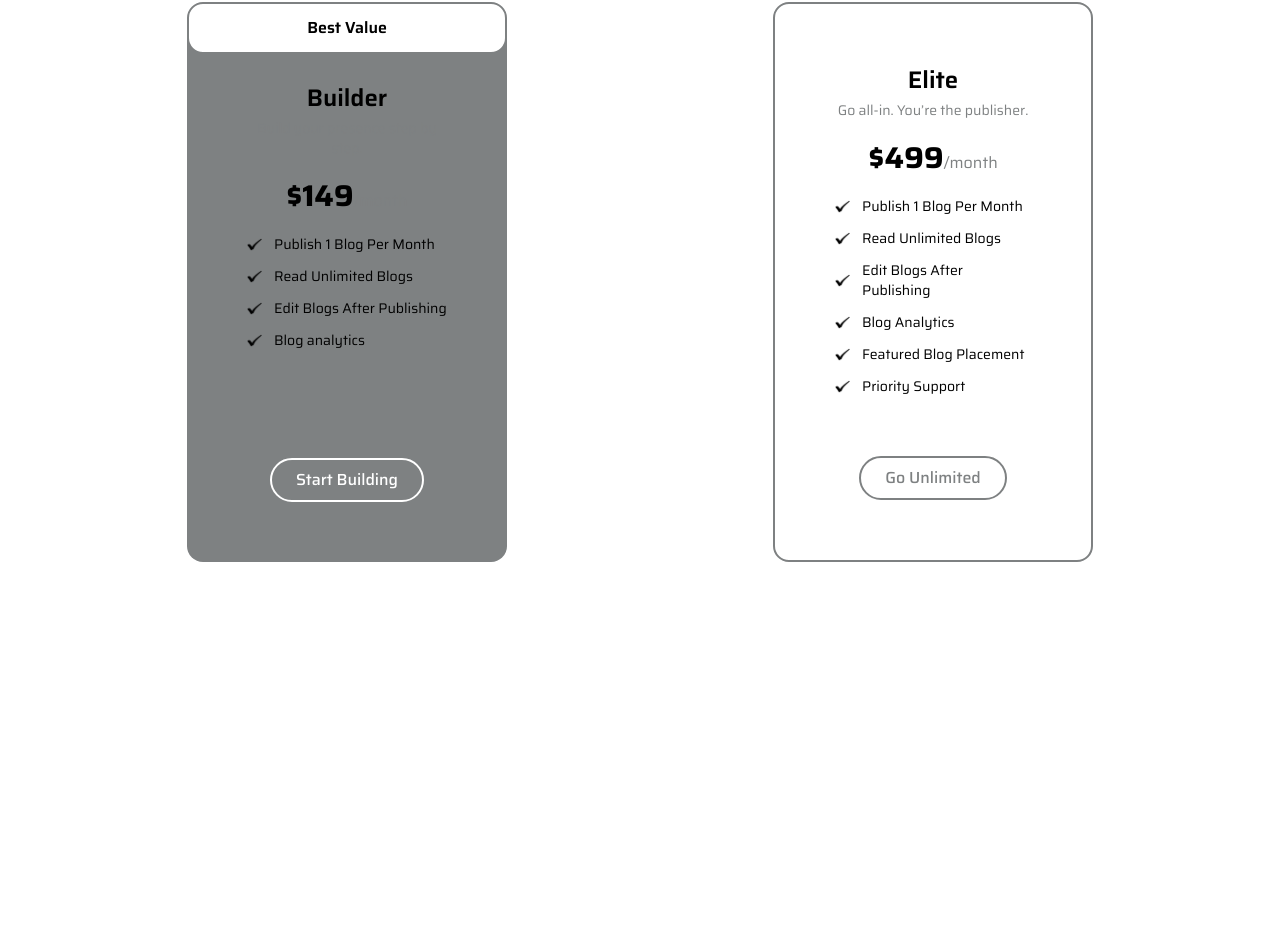
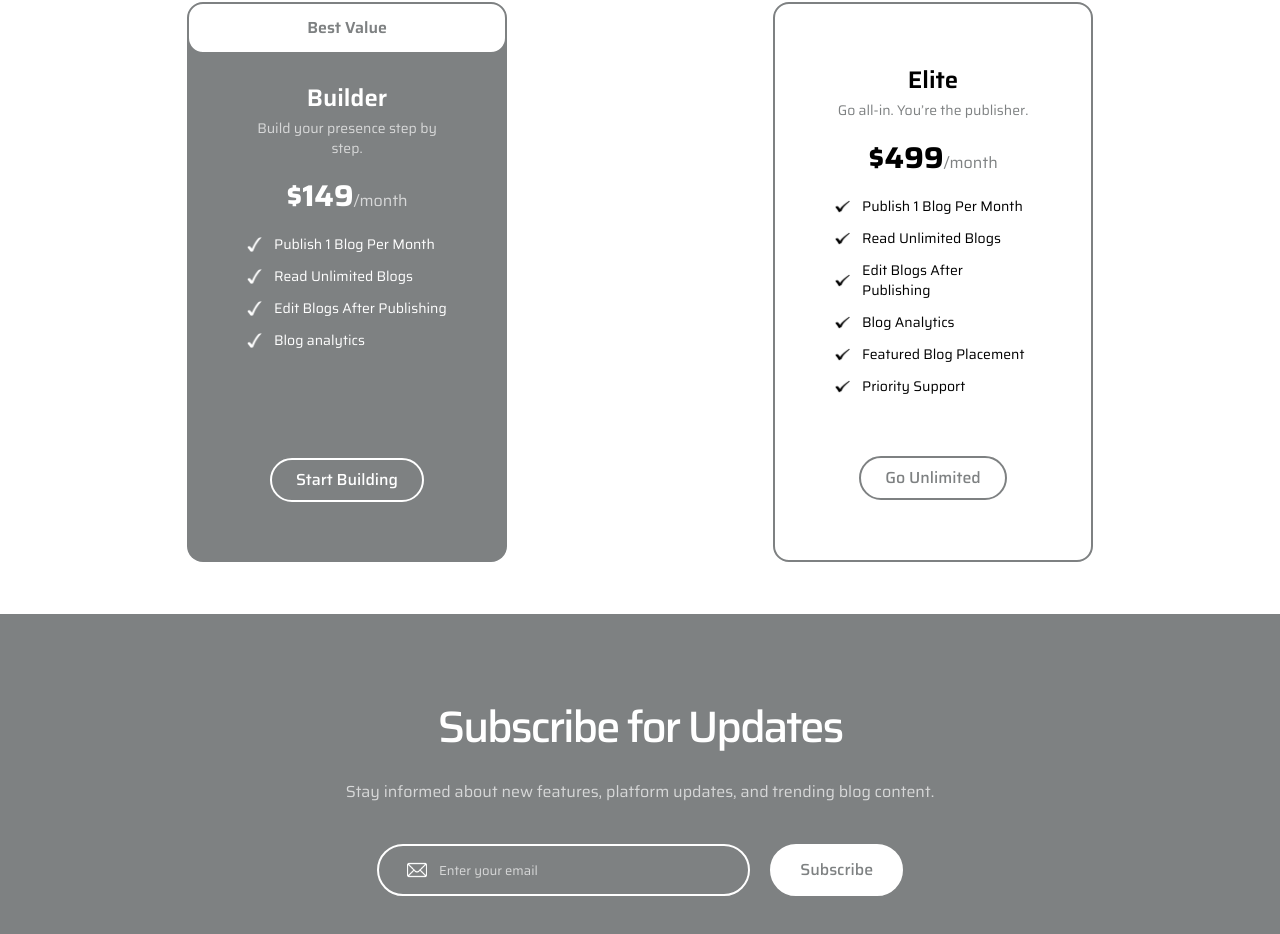
Before and after one commit to DarshParikh25/OpenVerse, a React (Vite) app in the folder client/: page / in a window 1280 px wide. Shown: the part 3238-4172 px from the top of the page. Before the commit the page ends 3852 px from the top, so only its background shows below. Built offline with nearby package versions, Linux system fonts and the light colour scheme; the HTML template or start-up script is replaced by a standard one; a web font is replaced by a local one.

Commit message:
Created Subscribe Option for getting Latest Updates

```diff
--- a/client/src/components/Plans.tsx
+++ b/client/src/components/Plans.tsx
@@ -57,31 +57,31 @@ const Plans = (): JSX.Element => {
                 </div>
 
                 {/* Builder */}
-                <div className='w-70 lg:w-80 p-10 sm:p-15 rounded-2xl flex flex-col gap-5 justify-self-center md:relative bg-[#7e8182] relative max-2xl:mt-5'>
-                    <p className='bg-white w-70 lg:w-80 absolute left-0 -top-5 rounded-2xl border-2 border-[#7e8182] py-3 text-center font-semibold'>Best Value</p>
+                <div className='w-70 lg:w-80 p-10 sm:p-15 rounded-2xl flex flex-col gap-5 justify-self-center md:relative bg-[#7e8182] relative max-2xl:mt-5 text-white'>
+                    <p className='bg-white w-70 lg:w-80 absolute left-0 -top-5 rounded-2xl border-2 border-[#7e8182] py-3 text-center font-semibold text-[#7e8182]'>Best Value</p>
                     <div className='flex flex-col justify-center items-center gap-1'>
                         <h3 className='text-2xl font-semibold'>Builder</h3>
-                        <p className='text-sm text-[#7e8182] text-center'>Build your presence step by step.</p>
+                        <p className='text-sm text-[#ffffffb1] text-center'>Build your presence step by step.</p>
                     </div>
                     <p className='self-center'>
                         <span className='text-3xl font-bold'>$149</span>
-                        <span className='text-[#7e8182]'>/month</span>
+                        <span className='text-[#ffffffb1]'>/month</span>
                     </p>
                     <div className='flex flex-col gap-3 text-sm'>
                         <div className='flex items-center gap-3'>
-                            <img src="/tick.png" alt="" className='w-3.75' />
+                            <img src="/white-tick.png" alt="" className='w-3.75' />
                             <p>Publish 1 Blog Per Month</p>
                         </div>
                         <div className='flex items-center gap-3'>
-                            <img src="/tick.png" alt="" className='w-3.75' />
+                            <img src="/white-tick.png" alt="" className='w-3.75' />
                             <p>Read Unlimited Blogs</p>
                         </div>
                         <div className='flex items-center gap-3'>
-                            <img src="/tick.png" alt="" className='w-3.75' />
+                            <img src="/white-tick.png" alt="" className='w-3.75' />
                             <p>Edit Blogs After Publishing</p>
                         </div>
                         <div className='flex items-center gap-3'>
-                            <img src="/tick.png" alt="" className='w-3.75' />
+                            <img src="/white-tick.png" alt="" className='w-3.75' />
                             <p>Blog analytics</p>
                         </div>
                     </div>
--- /dev/null
+++ b/client/src/components/Subscription.tsx
@@ -0,0 +1,27 @@
+import type { JSX } from 'react';
+
+const Subscription = (): JSX.Element => {
+    return (
+        <div className='w-full flex flex-col justify-center items-center bg-[#7e8182] p-20 gap-5 text-white'>
+            <h2 className='max-md:text-4xl text-[2.75rem] tracking-tighter font-medium'>Subscribe for Updates</h2>
+            <p className='text-[#ffffffb1]'>Stay informed about new features, platform updates, and trending blog content.</p>
+            <form className='flex w-full justify-center mt-5 gap-5'>
+                <div className='flex border-2 border-white rounded-full px-7 py-3 w-1/3 gap-3 items-center'>
+                    <img src="/email.png" alt="email for subscribing for the updates" className='w-5' />
+                    <input
+                        type="email"
+                        value={''}
+                        id='value'
+                        placeholder='Enter your email'
+                        className='outline-none text-sm w-full'
+                    />
+                </div>
+                <button type="submit" className='border-2 border-white rounded-full h-fit self-center px-7 py-3 bg-white text-[#7e8182] font-medium cursor-pointer hover:text-white hover:bg-transparent transition-all duration-300'>
+                    Subscribe
+                </button>
+            </form>
+        </div>
+    )
+}
+
+export default Subscription;
--- a/client/src/index.css
+++ b/client/src/index.css
@@ -7,3 +7,8 @@
 #dash {
     background: linear-gradient(90deg, #000, #fff);
 }
+
+::placeholder {
+    color: #ffffffb1;
+    font-size: small;
+}
--- a/client/src/pages/Home.tsx
+++ b/client/src/pages/Home.tsx
@@ -2,6 +2,7 @@ import type { JSX } from "react"
 import Hero from "../components/Hero"
 import About from "../components/About"
 import Plans from "../components/Plans"
+import Subscription from "../components/Subscription"
 
 const Home = (): JSX.Element => {
     return (
@@ -9,6 +10,7 @@ const Home = (): JSX.Element => {
             <Hero />
             <About />
             <Plans />
+            <Subscription />
         </>
     )
 }
```
Also changed, not shown: client/public/email.png (added), client/public/white-tick.png (added).
